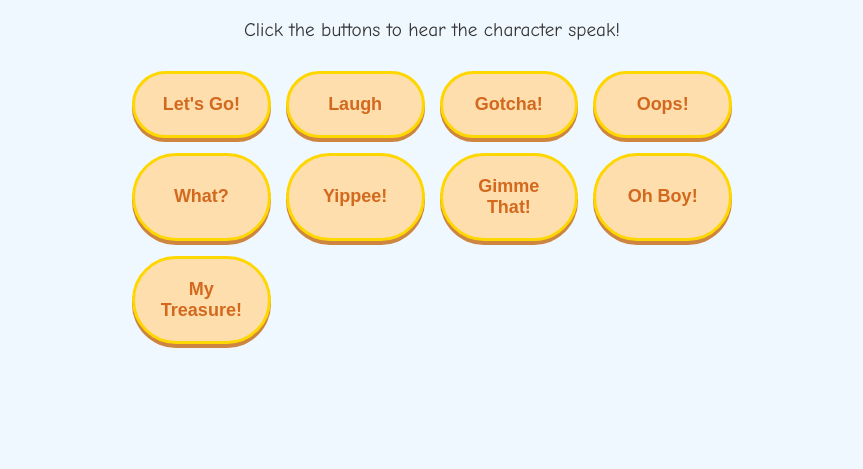
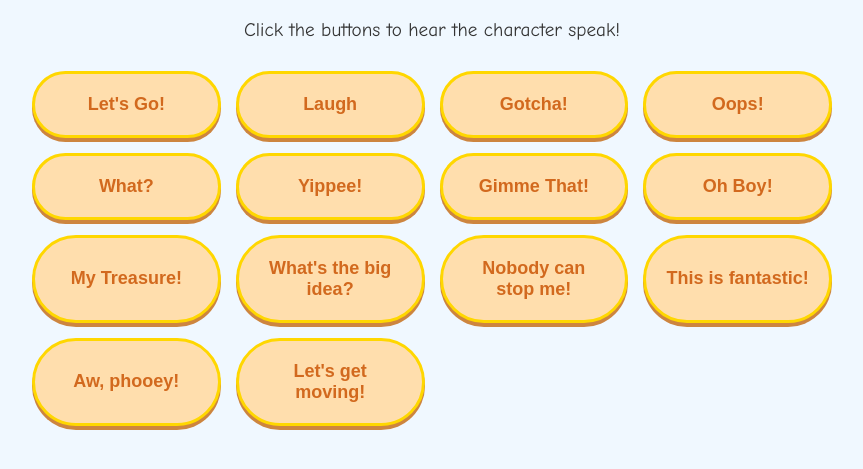
Before and after one commit to websimapi/websim-quaky-character-voice, a plain HTML site: page index.html in a window 1280 px wide. Shown: the part 89-558 px from the top of the page, without its empty margins (208-1071 px from the left). Drawn offline with Linux system fonts and the light colour scheme.

Commit message:
v3: Make more snippets but with longer talking and more closely ressembling Donald Duck

```diff
--- a/index.html
+++ b/index.html
@@ -21,9 +21,9 @@
         }
         .button-grid {
             display: grid;
-            grid-template-columns: repeat(auto-fit, minmax(120px, 1fr));
+            grid-template-columns: repeat(auto-fit, minmax(150px, 1fr));
             gap: 15px;
-            max-width: 600px;
+            max-width: 800px;
             margin: 30px auto;
         }
         button {
@@ -62,6 +62,11 @@
         <button data-sound="gimme_that.mp3">Gimme That!</button>
         <button data-sound="oh_boy.mp3">Oh Boy!</button>
         <button data-sound="my_treasure.mp3">My Treasure!</button>
+        <button data-sound="big_idea.mp3">What's the big idea?</button>
+        <button data-sound="cant_stop_me.mp3">Nobody can stop me!</button>
+        <button data-sound="fantastic.mp3">This is fantastic!</button>
+        <button data-sound="aw_phooey.mp3">Aw, phooey!</button>
+        <button data-sound="get_moving.mp3">Let's get moving!</button>
     </div>
 
     <script>
```
Also changed, not shown: 5 other files.
